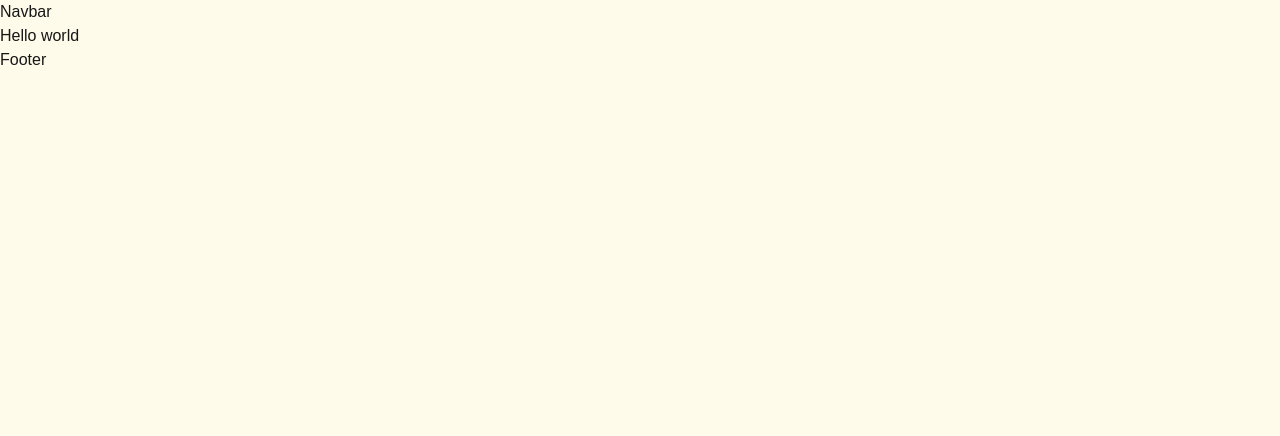
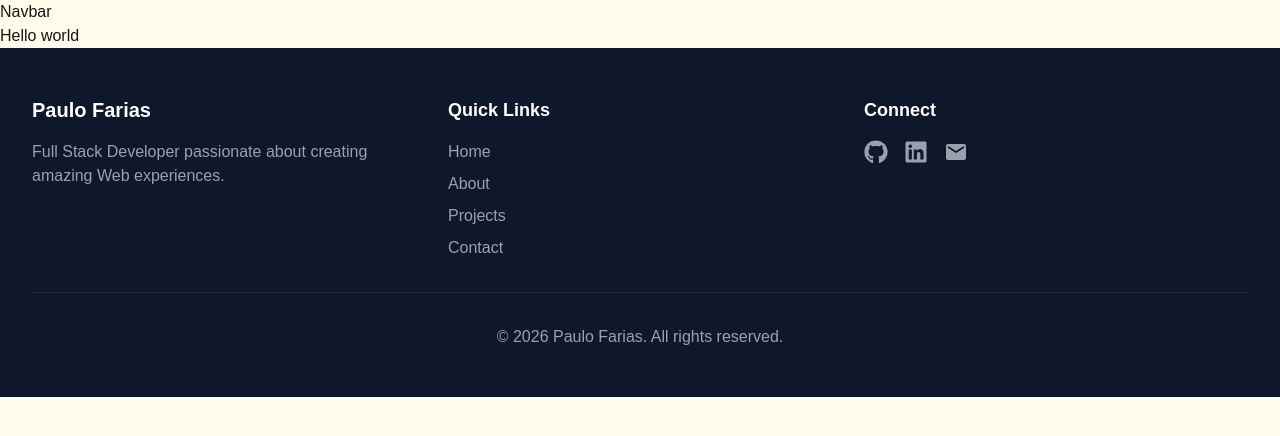
Before and after one commit to pvgfarias/portfolio, a Next.js app: page / in a window 1280 px wide. Shown: the top 436 px of the page. Built offline with nearby package versions, Linux system fonts and the light colour scheme.

Commit message:
feat: :sparkles: added a new footer with quick and social links

```diff
--- a/app/components/Footer.tsx
+++ b/app/components/Footer.tsx
@@ -1,5 +1,75 @@
+'use client';
+
+import { motion } from 'framer-motion';
+import Link from 'next/link';
+import { FaGithub, FaLinkedin } from 'react-icons/fa';
+import { MdEmail } from 'react-icons/md';
+
+const socialLinks = [
+  { name: 'GitHub', icon: FaGithub, url: 'https://github.com/pvgfarias' },
+  { name: 'LinkedIn', icon: FaLinkedin, url: 'https://linkedin.com/pvgfarias' },
+  { name: 'Email', icon: MdEmail, url: 'mailto:pvgfarias@gmail.com' },
+];
+
+const quickLinks = {
+  Home: '#home',
+  About: '#about',
+  Projects: '#projects',
+  Contact: '#contact',
+};
 export default function Footer() {
   return (
-    <h1>Footer</h1>
-  )
+    <motion.footer
+      initial={{ opacity: 0 }}
+      animate={{ opacity: 1 }}
+      transition={{ duration: 0.5 }}
+      className="bg-slate-900 text-white py-12"
+    >
+      <div className="max-w-7xl mx-auto px-4 sm:px-6 lg:px-8">
+        <div className="grid grid-cols-1 md:grid-cols-3 gap-8">
+          <div>
+            <h3 className="text-xl font-bold mb-4">Paulo Farias</h3>
+            <p className="text-gray-400">
+              Full Stack Developer passionate about creating amazing Web experiences.
+            </p>
+          </div>
+
+          <div>
+            <h4 className="text-lg font-semibold mb-4">Quick Links</h4>
+            <ul className="space-y-2">
+              {Object.entries(quickLinks).map(([label, url]) => (
+                <li key={label}>
+                  <Link href={url} className="text-gray-400 hover:text-white transition-colors">
+                    {label}
+                  </Link>
+                </li>
+              ))}
+            </ul>
+          </div>
+
+          <div>
+            <h4 className="text-lg font-semibold mb-4">Connect</h4>
+            <div className="flex space-x-4">
+              {socialLinks.map((link) => (
+                <Link
+                  key={link.name}
+                  href={link.url}
+                  target="_blank"
+                  rel="noopener noreferrer"
+                  className="text-gray-400 hover:text-white transition-colors"
+                >
+                  <link.icon size={24} />
+                </Link>
+              ))}
+            </div>
+          </div>
+        </div>
+        <div className="mt-8 pt-8 border-t border-gray-800 text-center">
+          <p className="text-gray-400">
+            © {new Date().getFullYear()} Paulo Farias. All rights reserved.
+          </p>
+        </div>
+      </div>
+    </motion.footer>
+  );
 }
```
Also changed, not shown: package.json (+4 -4 lines), 1 other file (tests, documents, lock files or other folders).
